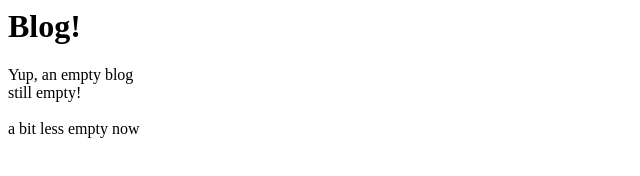
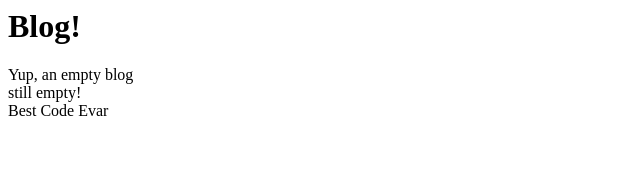
Before and after one commit to gpjonesii/myblog, a plain HTML site: page index.html in a window 1280 px wide. Shown: the whole page, without its empty margins (0-640 px from the left). Drawn offline with Linux system fonts and the light colour scheme.

Commit message:
added the best code evar

```diff
--- a/index.html
+++ b/index.html
@@ -5,8 +5,5 @@ Yup, an empty blog
 <br>
 still empty!
 </br>
-<br>
-a bit less empty now
-
-</br>
+Best Code Evar
 </html>
```
